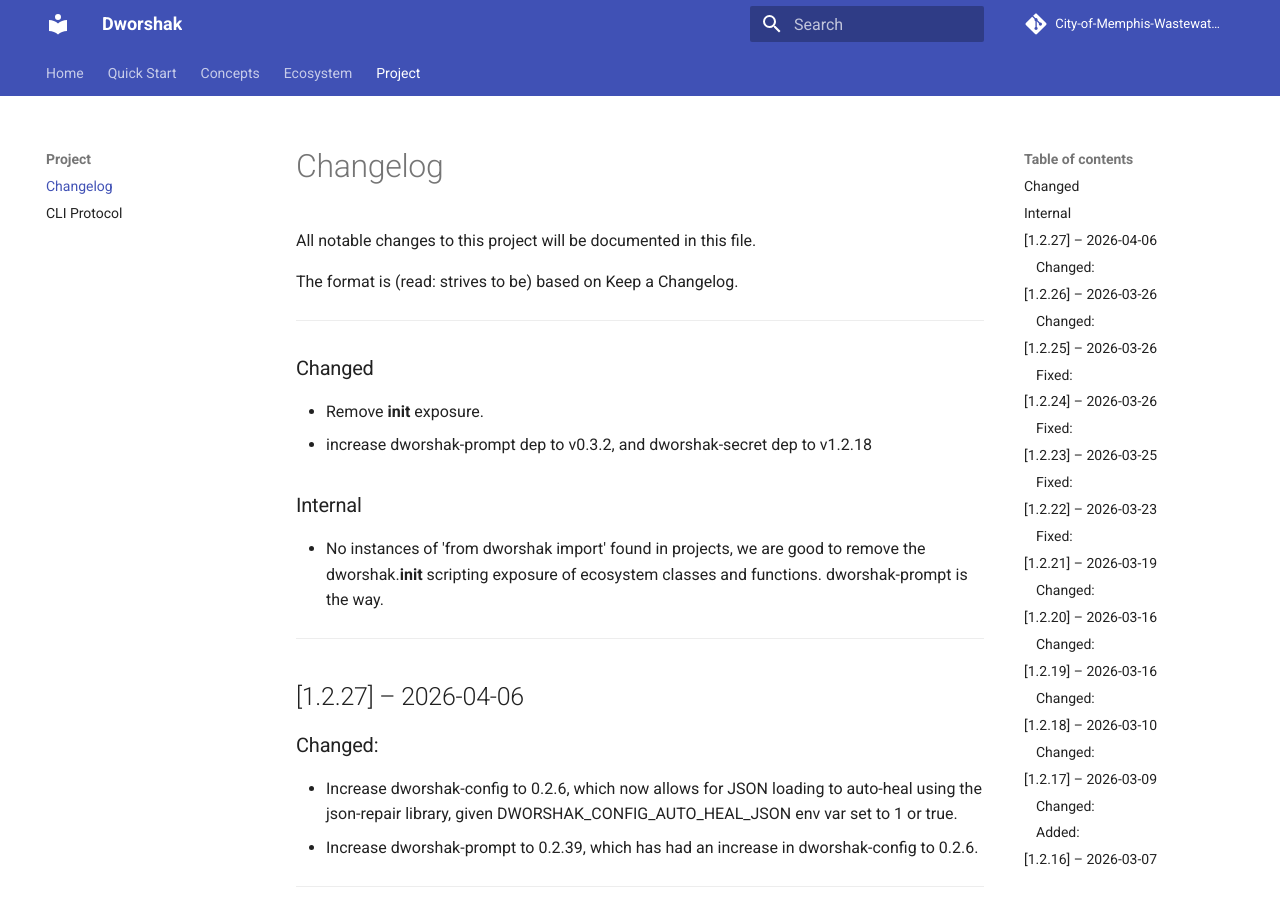
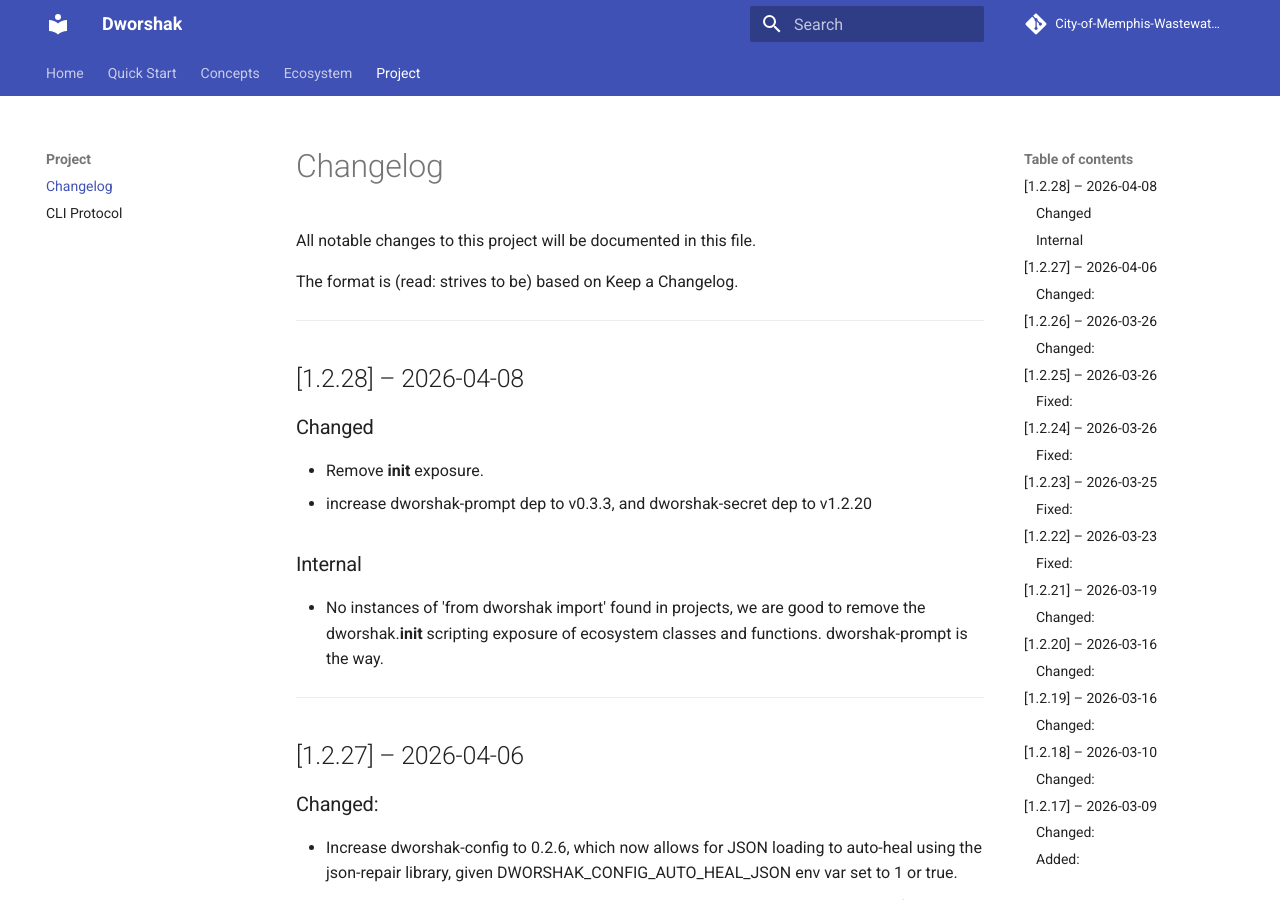
Before and after one commit to City-of-Memphis-Wastewater/dworshak, an MkDocs documentation site: the page built from docs/CHANGELOG.md, in a window 1280 px wide and 900 px high. Built offline with MkDocs 1.6.1 and Material for MkDocs 9.7.7, drawn with Linux system fonts in a browser that asks for light colours; comment, search, counter and statistics services are not loaded.

Commit message:
tag 1.2.28

```diff
--- a/docs/CHANGELOG.md
+++ b/docs/CHANGELOG.md
@@ -6,9 +6,10 @@
 
 ---
 
+## [1.2.28] – 2026-04-08
 ### Changed
 - Remove __init__ exposure.
-- increase dworshak-prompt dep to v0.3.2, and dworshak-secret dep to v1.2.18
+- increase dworshak-prompt dep to v0.3.3, and dworshak-secret dep to v1.2.20
 
 ### Internal
 - No instances of 'from dworshak import' found in projects, we are good to remove the dworshak.__init__ scripting exposure of ecosystem classes and functions. dworshak-prompt is the way.
--- a/pyproject.toml
+++ b/pyproject.toml
@@ -8,8 +8,8 @@
     "pyhabitat>=1.2.6",
     "typer>=0.21.0",
     "rich>=13.0.0",
-    "dworshak-secret[typer]>=1.2.18",
-    "dworshak-prompt[typer]>=0.3.2",
+    "dworshak-secret[typer]>=1.2.20",
+    "dworshak-prompt[typer]>=0.3.3",
     "dworshak-config[typer]>=0.2.6",
     "dworshak-env[typer]>=0.1.7",
     "typer-helptree==0.2.8",
```
Also changed, not shown: 2 other files.
